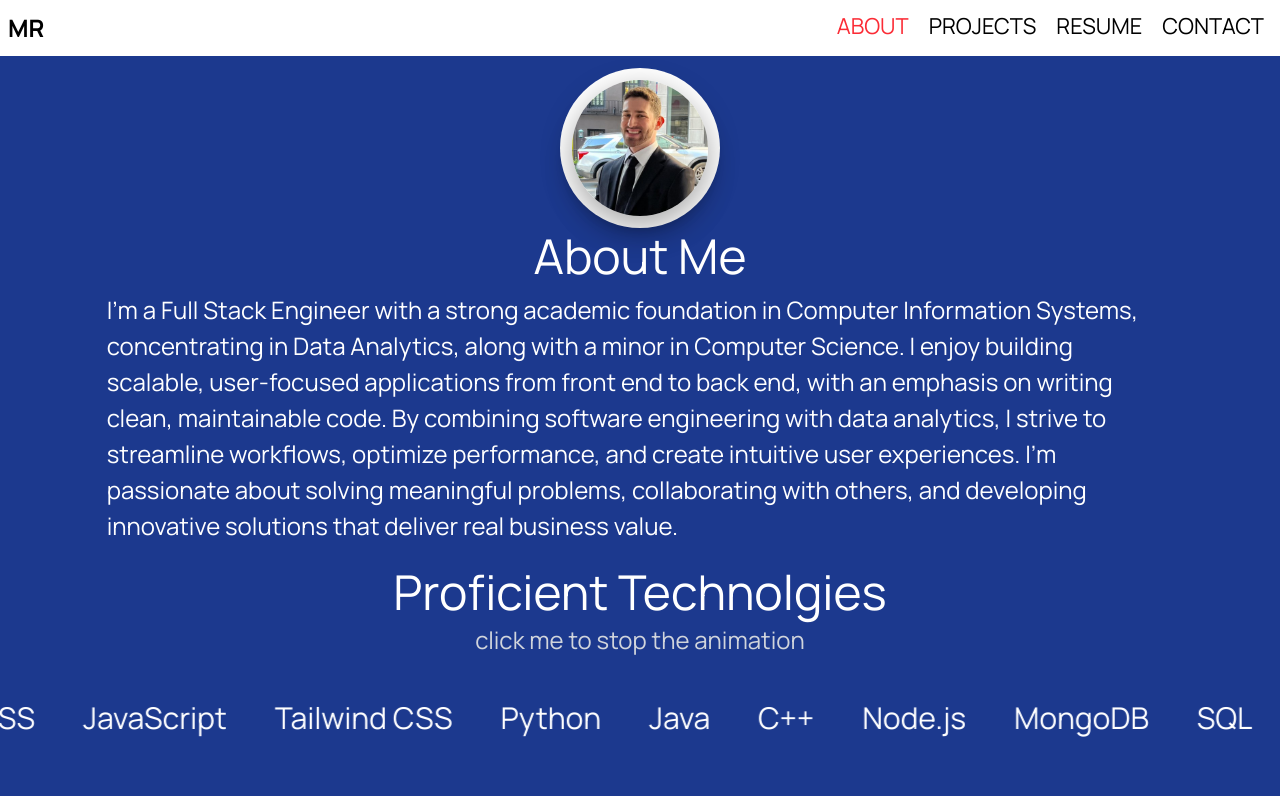
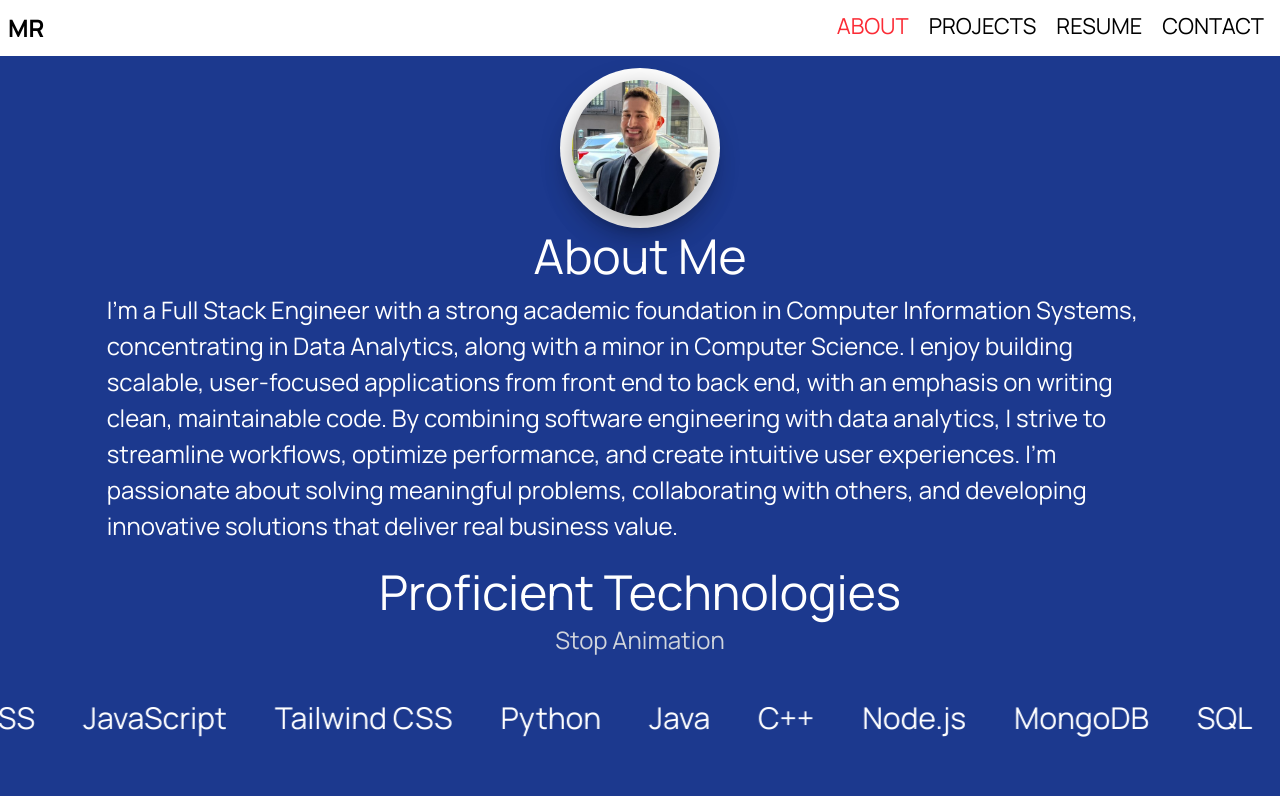
Before and after one commit to matthewrichards234/Personal_Website, a React (Vite) app: page /about in a window 1280 px wide. Shown: the top 796 px of the page. Built offline with nearby package versions, Linux system fonts and the light colour scheme.

Commit message:
fix typos, ready for deployment.

```diff
--- a/src/components/About.tsx
+++ b/src/components/About.tsx
@@ -82,14 +82,13 @@ const About = () => {
                         md:text-5xl
                         text-3xl "
           >
-            Proficient Technolgies
+            Proficient Technologies
           </p>
           <button
             className="cursor-pointer text-center text-2xl flex mx-auto text-gray-300 hover:text-black mt-2"
             onClick={toggleProficientTechnologies}
           >
-            click me to {activeProficientTechnologies ? <>stop</> : <>start</>}{" "}
-            the animation
+            {activeProficientTechnologies ? <>Stop</> : <>Start</>} Animation
           </button>
 
           {activeProficientTechnologies ? (
```
